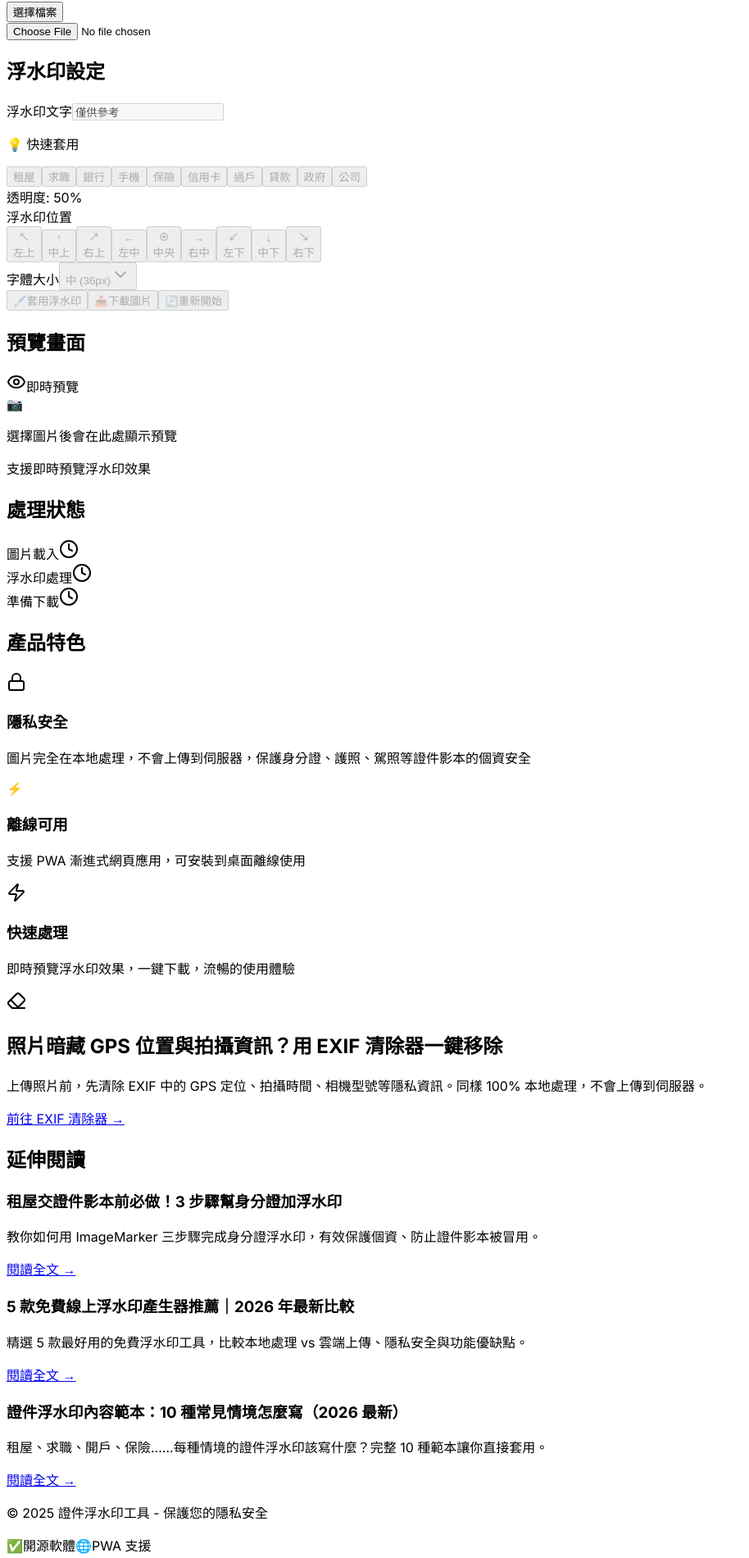
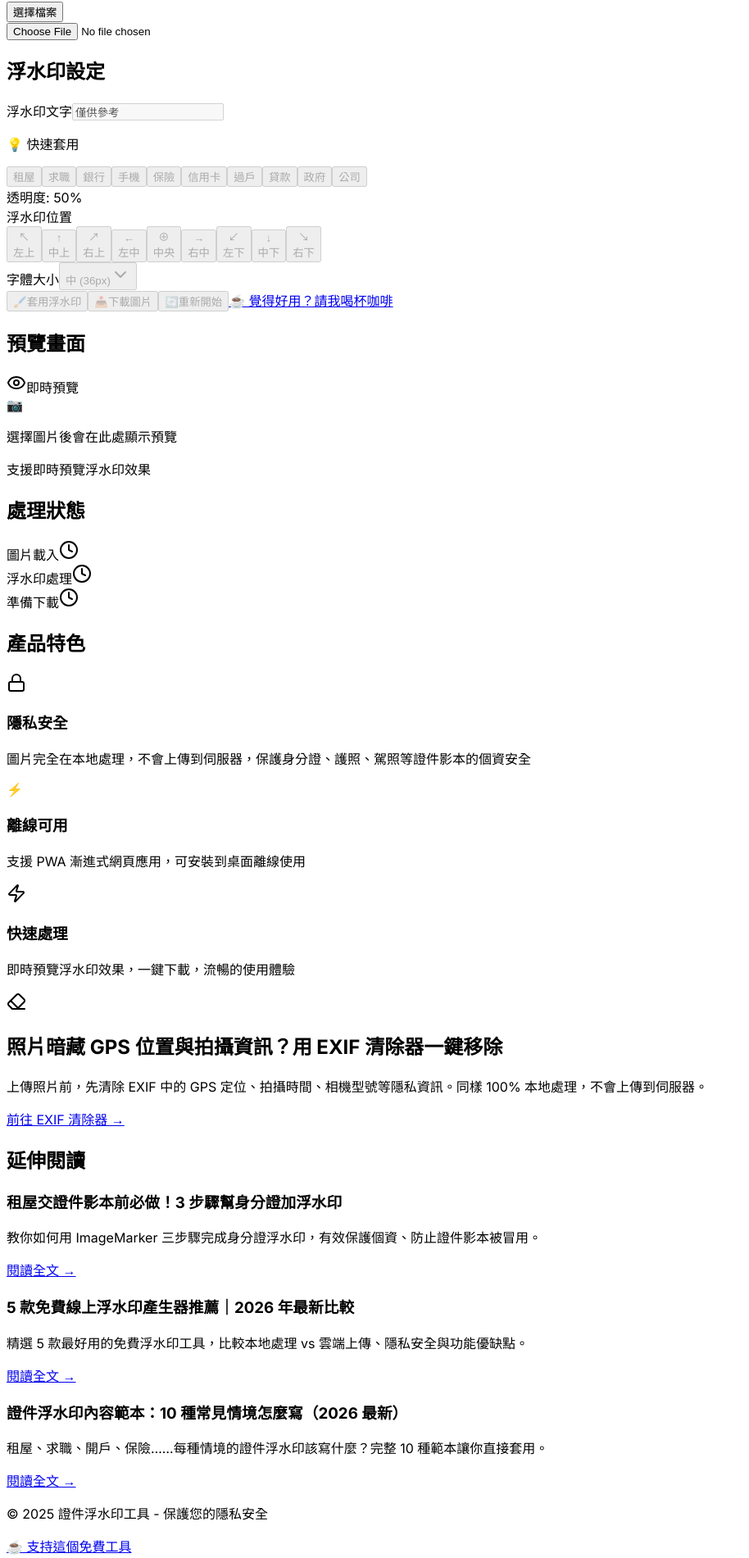
Before and after one commit to justin2061/PrivacyWatermark, a React (Vite) app in the folder client/: page / in a window 1280 px wide. Shown: the part 571-2472 px from the top of the page at 82% size, without its empty margins (0-914 px from the left). Built offline with nearby package versions, Linux system fonts and the light colour scheme.

Commit message:
feat: add Ko-fi donate link to tool page, blog, and footer

```diff
--- a/client/src/pages/blog/rent-id-watermark.tsx
+++ b/client/src/pages/blog/rent-id-watermark.tsx
@@ -168,6 +168,16 @@ export default function RentIdWatermark() {
                 https://imagemarker.app
               </a>
             </p>
+            <p className="mt-4 text-sm text-gray-500">
+              <a
+                href="https://ko-fi.com/justinlee2061"
+                target="_blank"
+                rel="noopener noreferrer"
+                className="hover:text-blue-500"
+              >
+                ☕ 如果這篇文章幫到你，請我喝杯咖啡
+              </a>
+            </p>
           </div>
         </article>
 
--- a/client/src/pages/watermark.tsx
+++ b/client/src/pages/watermark.tsx
@@ -130,6 +130,15 @@ export default function WatermarkPage() {
                   <span className="mr-2" aria-hidden="true">🔄</span>
                   重新開始
                 </button>
+
+                <a
+                  href="https://ko-fi.com/justinlee2061"
+                  target="_blank"
+                  rel="noopener noreferrer"
+                  className="text-sm text-gray-400 hover:text-blue-500 transition-colors mt-2 inline-block"
+                >
+                  ☕ 覺得好用？請我喝杯咖啡
+                </a>
               </div>
             </Card>
           </div>
@@ -257,6 +266,14 @@ export default function WatermarkPage() {
           <div className="flex flex-col md:flex-row justify-between items-center">
             <div className="mb-4 md:mb-0">
               <p className="text-sm text-gray-600">© 2025 證件浮水印工具 - 保護您的隱私安全</p>
+              <a
+                href="https://ko-fi.com/justinlee2061"
+                target="_blank"
+                rel="noopener noreferrer"
+                className="text-sm text-gray-400 hover:text-blue-500 transition-colors mt-1 inline-block"
+              >
+                ☕ 支持這個免費工具
+              </a>
             </div>
             <div className="flex items-center space-x-4">
               <span className="inline-flex items-center px-2 py-1 rounded-full text-xs font-medium bg-green-100 text-green-800">
```
